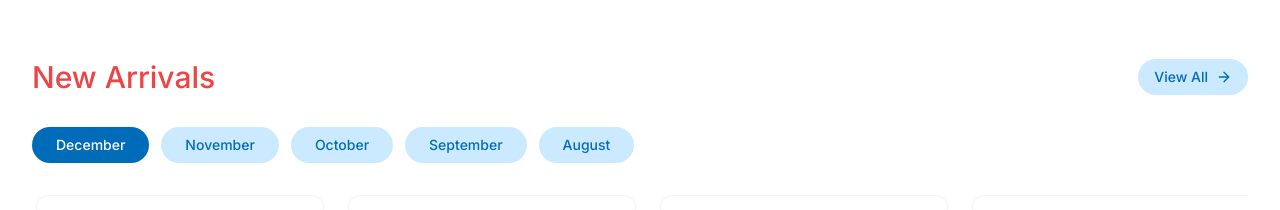
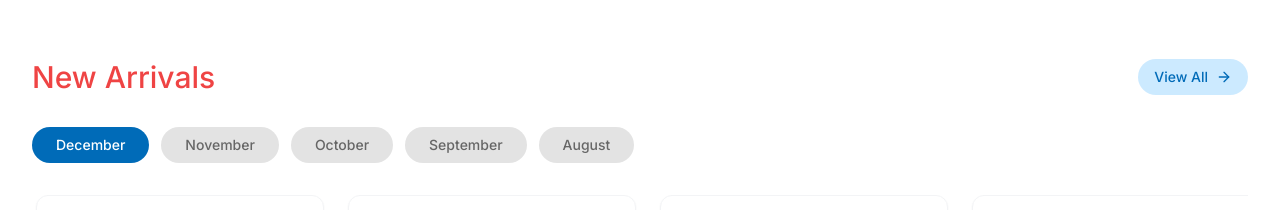
Before and after one commit to Studio-1947/RajKamal-website-1.0, a React (Vite) app in the folder rajkamal-website/: page / in a window 1280 px wide. Shown: the part 1160-1370 px from the top of the page. Built offline with nearby package versions, Linux system fonts and the light colour scheme; grey boxes are pictures that could not be loaded.

Commit message:
feat: Add BookSection component to display horizontally scrollable book lists with optional filters and navigation.

```diff
--- a/rajkamal-website/src/components/BookSection.tsx
+++ b/rajkamal-website/src/components/BookSection.tsx
@@ -60,7 +60,7 @@ const BookSection: React.FC<BookSectionProps> = ({
                                 onClick={() => onFilterChange?.(filter)}
                                 className={`px-6 py-2 rounded-full text-sm font-medium transition-colors ${activeFilter === filter
                                     ? 'bg-[#006BB8] text-white'
-                                    : 'bg-[#CCEAFF] text-[#006BB8] hover:bg-[#CCEAFF]/80'
+                                    : 'bg-[#E3E3E3] text-[#666666] hover:bg-[#E3E3E3]/80'
                                     }`}
                             >
                                 {filter}
```
